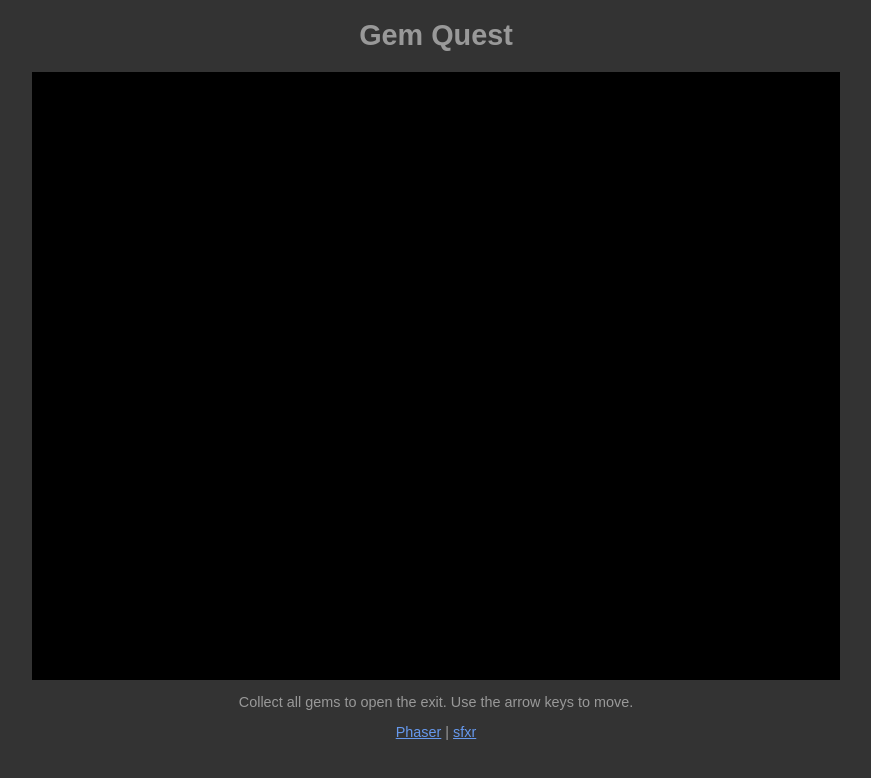
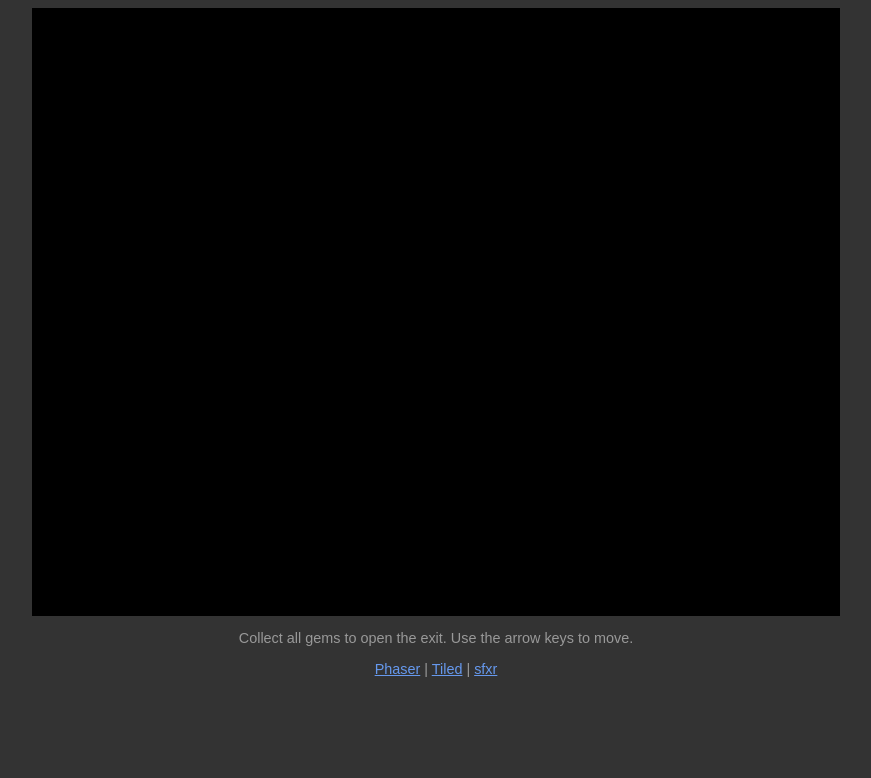
Before and after one commit to ajtribick/gem-quest, a website built with Parcel: page src/index.html in a window 1280 px wide. Shown: the whole page, without its empty margins (204-1075 px from the left). Built offline with nearby package versions, Linux system fonts and the light colour scheme.

Commit message:
Add Tiled link

```diff
--- a/src/index.html
+++ b/src/index.html
@@ -13,11 +13,11 @@
 </head>
 <body>
     <div id="main">
-        <h1>Gem Quest</h1>
         <div id="game-host" style="width:800px; height:600px"></div>
         <p>Collect all gems to open the exit. Use the arrow keys to move.</p>
         <ul class="links">
             <li><a href="https://phaser.io">Phaser</a></li>
+            <li><a href="https://www.mapeditor.org">Tiled</a></li>
             <li><a href="http://www.drpetter.se/project_sfxr.html">sfxr</a></li>
         </ul>
     </div>
```
